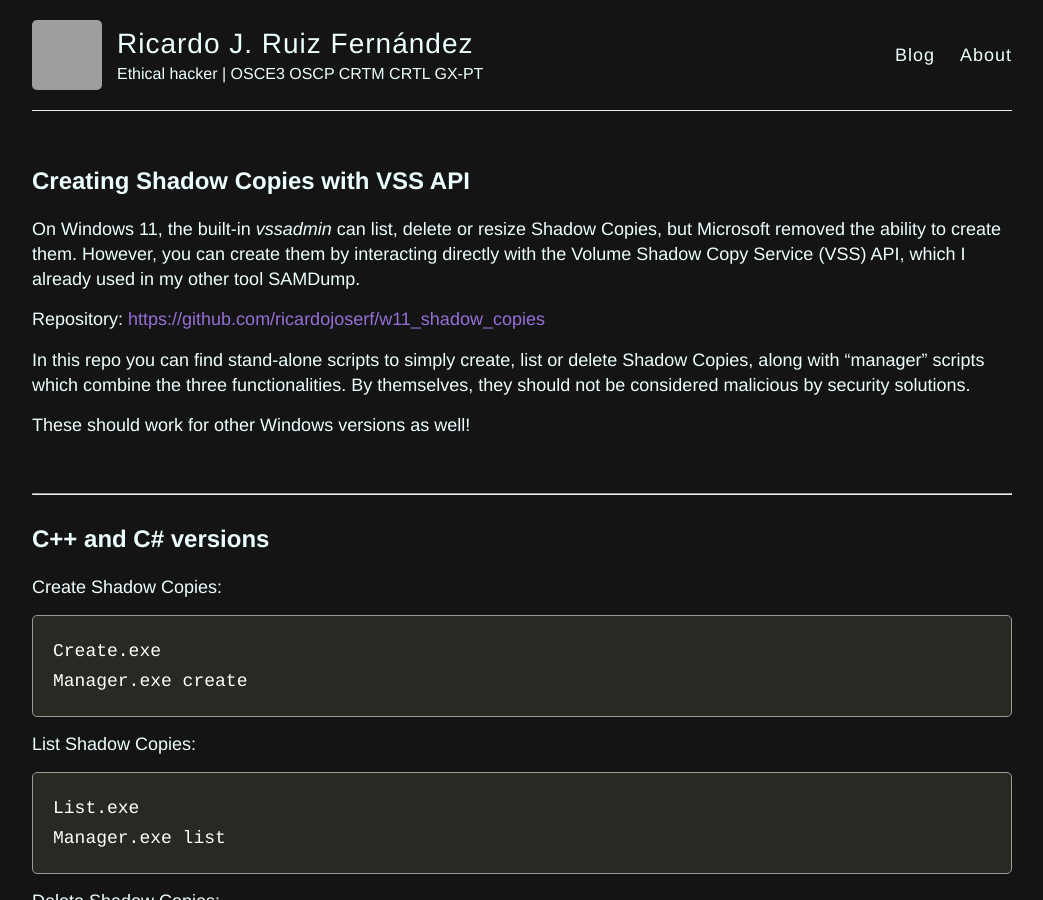
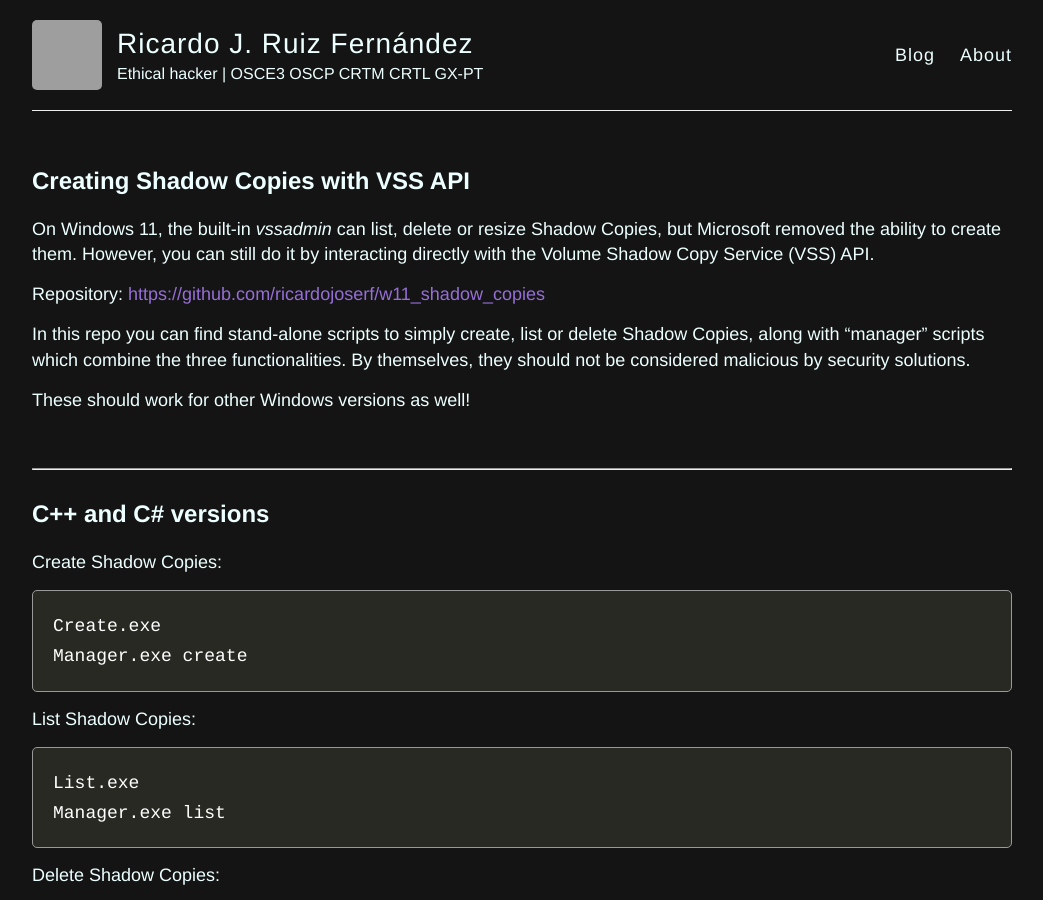
Before and after one commit to ricardojoserf/ricardojoserf.github.io, a Jekyll site: the page built from _posts/2026-1-12-w11shadowcopies.md, in a window 1280 px wide and 900 px high. Shown: the whole window, without its empty margins (118-1161 px from the left). Built offline with Jekyll 4.4.1, drawn with Linux system fonts in a browser that asks for light colours; grey boxes are pictures that could not be loaded.

Commit message:
Update 2026-1-12-w11shadowcopies.md

```diff
--- a/_posts/2026-1-12-w11shadowcopies.md
+++ b/_posts/2026-1-12-w11shadowcopies.md
@@ -4,7 +4,7 @@ title: Creating Shadow Copies with VSS API
 excerpt_separator: <!--more-->
 ---
 
-On Windows 11, the built-in *vssadmin* can list, delete or resize Shadow Copies, but Microsoft removed the ability to create them. However, you can create them by interacting directly with the Volume Shadow Copy Service (VSS) API, which I already used in my other tool SAMDump.
+On Windows 11, the built-in *vssadmin* can list, delete or resize Shadow Copies, but Microsoft removed the ability to create them. However, you can still do it by interacting directly with the Volume Shadow Copy Service (VSS) API.
 
 
 <!--more-->
```
